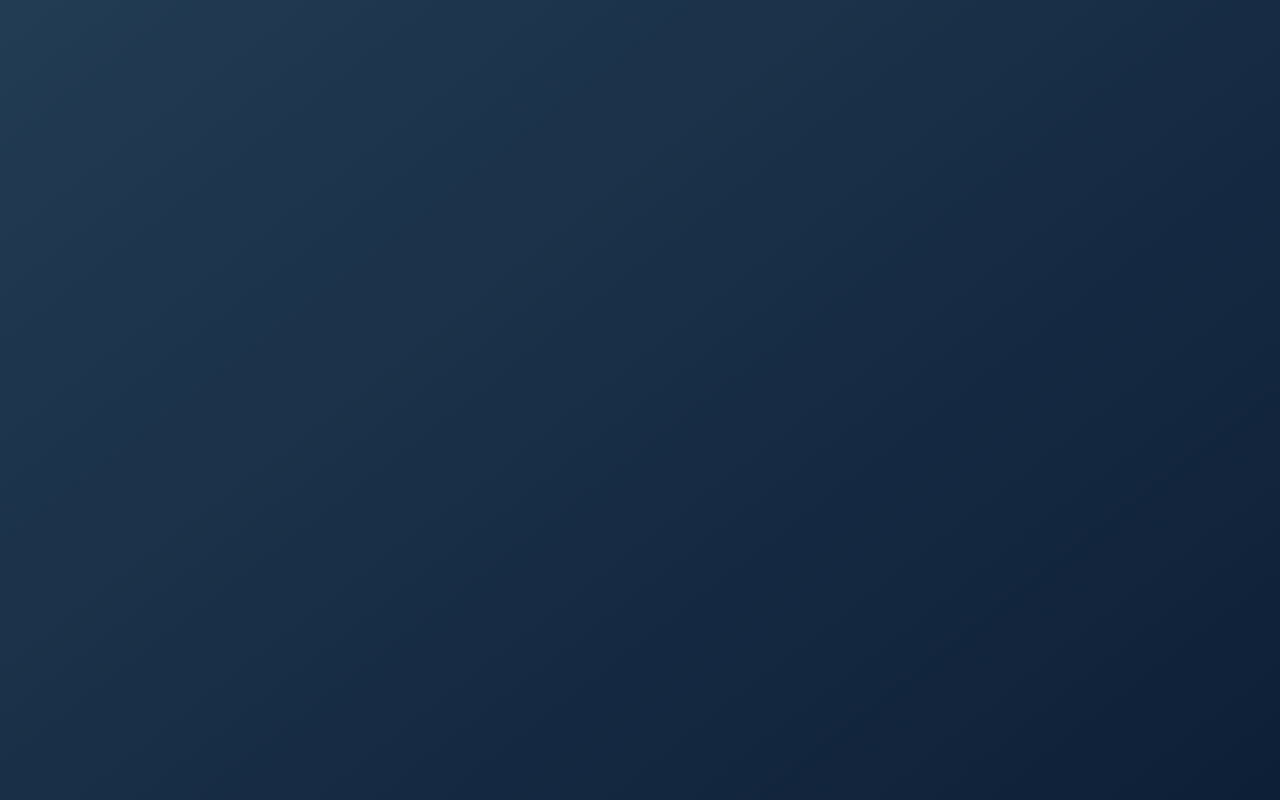
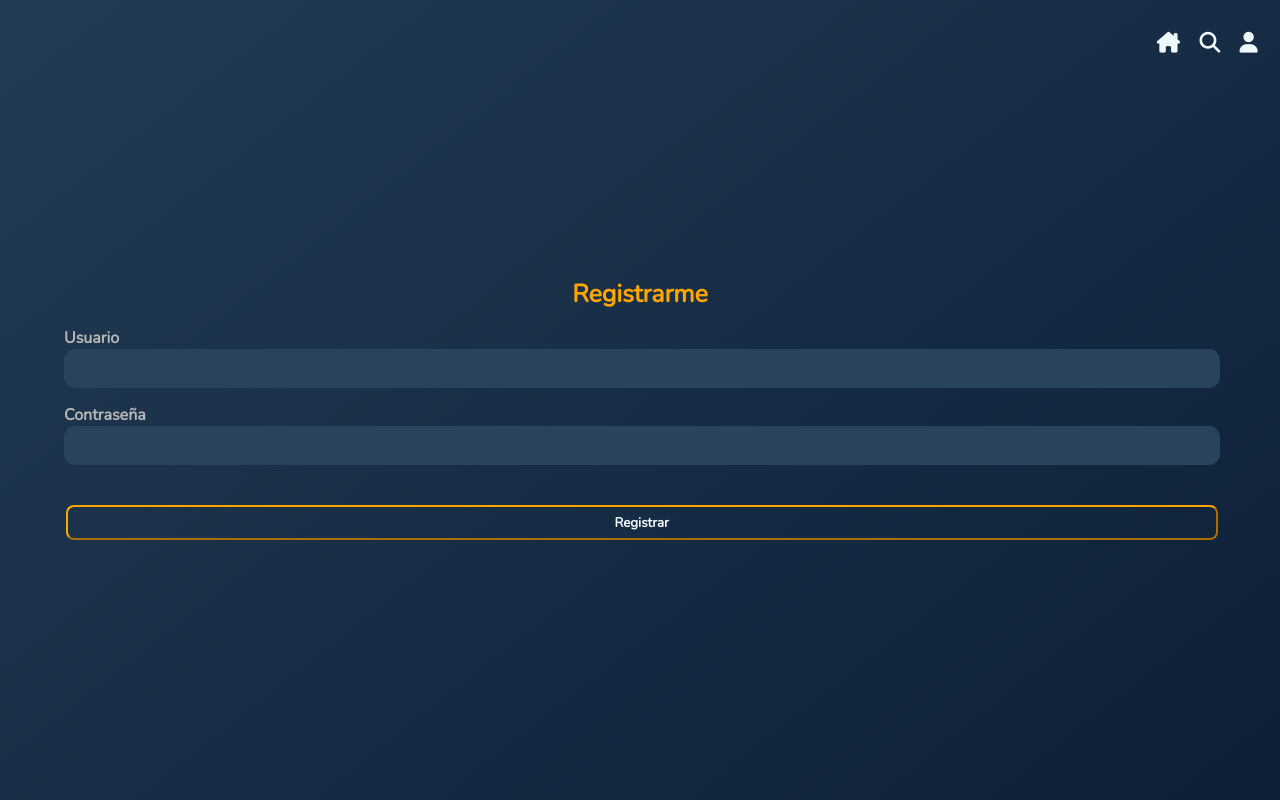
Before and after one commit to emalderete/moviepop_v2, a React (Create React App) app: page /register in a window 1280 px wide. Built offline with nearby package versions, Linux system fonts and the light colour scheme.

Commit message:
Maquetada página de registro "Register.js"

```diff
--- a/src/components/Register.js
+++ b/src/components/Register.js
@@ -1,9 +1,23 @@
 import React from 'react';
+import Navbar from './common/Navbar';
+import './common/Components.css';
 
 const Register = () => {
     return (
         <div>
-
+            <Navbar></Navbar>
+            <h1 className='loginTitle'>Registrarme</h1>
+            <form className='loginForm'>
+                <div className="loginContainer">
+                    <label className='loginLabel' name="userName">Usuario</label>
+                    <input className='loginInput' type="text" name="userName"></input>
+                </div>
+                <div className="loginContainer">
+                    <label className='loginLabel' name="password">Contraseña</label>
+                    <input className='loginInput' type="password" name="password"></input>
+                </div>
+                <button className='loginSubmit' type='submit'>Registrar</button>
+            </form>
         </div>
     );
 };
```
